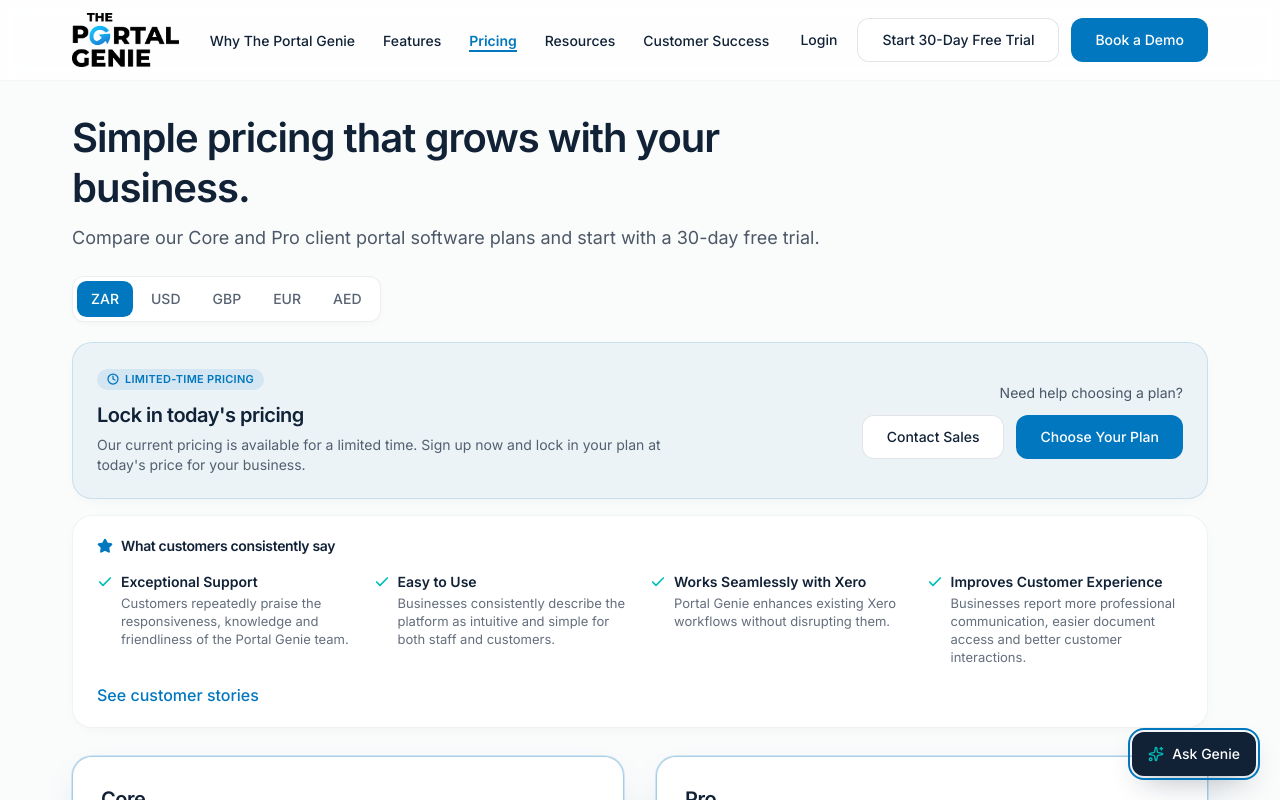
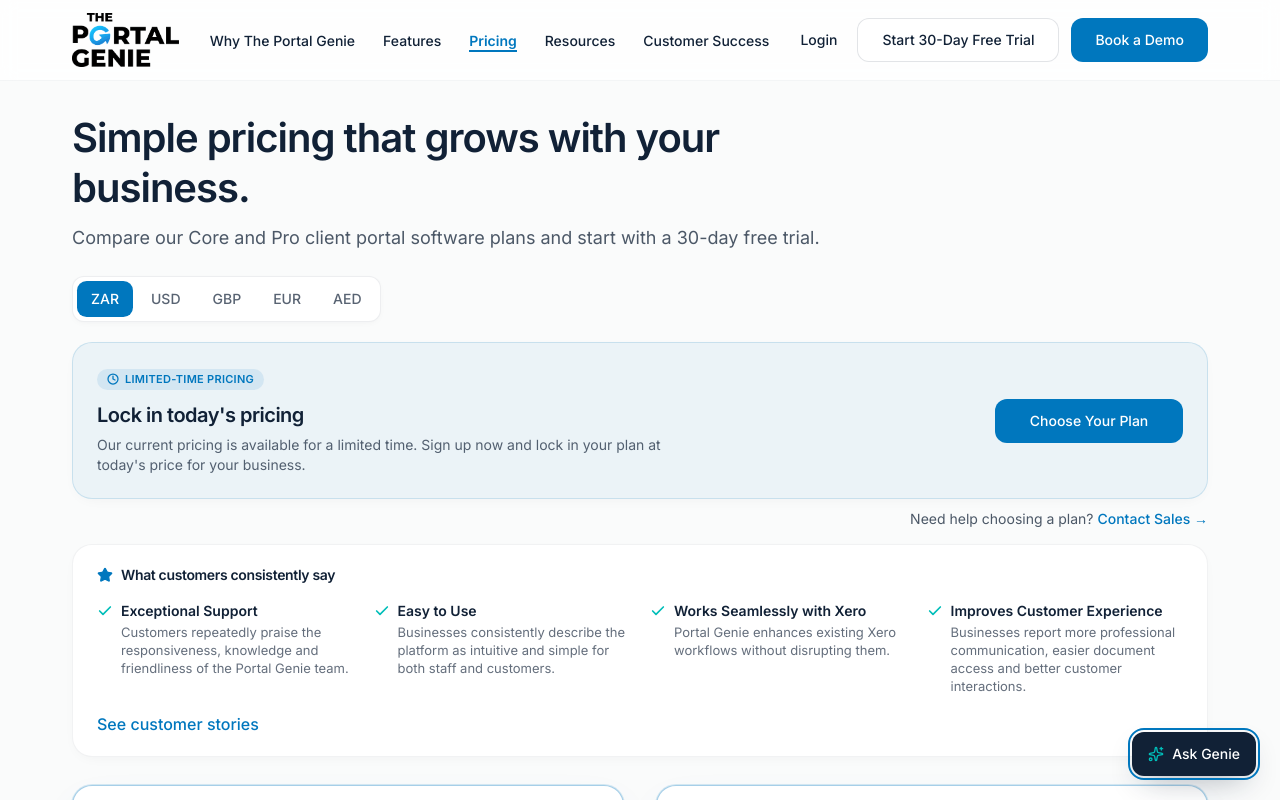
Before and after one commit to ThePortalGenie/portal-genie-site, a Next.js app: page /pricing in a window 1280 px wide. Shown: the top 800 px of the page. Built offline with nearby package versions, Linux system fonts and the light colour scheme.

Commit message:
Update Pricing - contact sales

```diff
--- a/components/pricing/PricingPromotionBanner.tsx
+++ b/components/pricing/PricingPromotionBanner.tsx
@@ -1,11 +1,18 @@
 "use client";
 
+import Link from "next/link";
 import { Clock } from "lucide-react";
 import { pricingPromotion } from "@/content/pricing";
-import { TrackedButtonLink } from "@/components/analytics/TrackedButtonLink";
+import { trackContactSalesClick } from "@/lib/analytics/track";
+
+const ctaButtonSizeClasses =
+  "inline-flex h-11 w-full shrink-0 items-center justify-center md:w-[11.75rem]";
 
 const primaryButtonClasses =
-  "inline-flex h-11 items-center justify-center rounded-button bg-portal-blue px-6 text-sm font-medium text-white transition-colors duration-200 hover:bg-portal-blue/90 focus-visible:outline focus-visible:outline-2 focus-visible:outline-offset-2 focus-visible:outline-portal-blue";
+  "rounded-button bg-portal-blue px-6 text-sm font-medium text-white transition-colors duration-200 hover:bg-portal-blue/90 focus-visible:outline focus-visible:outline-2 focus-visible:outline-offset-2 focus-visible:outline-portal-blue";
+
+const contactSalesLinkClass =
+  "font-medium text-portal-blue transition-colors duration-200 hover:text-portal-blue/80 focus-visible:outline focus-visible:outline-2 focus-visible:outline-offset-2 focus-visible:outline-portal-blue";
 
 export function PricingPromotionBanner() {
   if (!pricingPromotion.enabled) {
@@ -13,6 +20,7 @@
   }
 
   const targetId = pricingPromotion.targetId;
+  const contactSalesHref = pricingPromotion.secondarySalesCta.href;
 
   function scrollToPlans() {
     document.getElementById(targetId)?.scrollIntoView({
@@ -21,7 +29,15 @@
     });
   }
 
+  function handleContactSalesClick() {
+    trackContactSalesClick({
+      ctaLocation: "promotion_banner",
+      linkUrl: contactSalesHref,
+    });
+  }
+
   return (
+    <div className="flex flex-col">
       <aside
         className="rounded-card border border-portal-blue/15 bg-portal-blue/[0.06] px-5 py-5 shadow-[0_4px_16px_-8px_rgba(17,33,54,0.08)] md:px-6 md:py-6"
         aria-labelledby="pricing-promotion-heading"
@@ -48,29 +64,26 @@
             </p>
           </div>
 
-        <div className="flex w-full flex-col items-center gap-3 md:w-auto md:shrink-0 md:items-end">
-          <p className="text-sm text-portal-navy/75">
-            {pricingPromotion.secondarySalesHeading}
-          </p>
-          <div className="flex w-full flex-col gap-3 sm:flex-row sm:items-center md:justify-end">
-            <TrackedButtonLink
-              href={pricingPromotion.secondarySalesCta.href}
-              variant="secondary"
-              className="w-full sm:w-auto"
-              track={{ type: "contact_sales", ctaLocation: "promotion_banner" }}
-            >
-              {pricingPromotion.secondarySalesCta.label}
-            </TrackedButtonLink>
           <button
             type="button"
             onClick={scrollToPlans}
-              className={`${primaryButtonClasses} w-full shrink-0 sm:w-auto`}
+            className={`${ctaButtonSizeClasses} ${primaryButtonClasses}`}
           >
             {pricingPromotion.ctaLabel}
           </button>
         </div>
+      </aside>
+
+      <p className="mt-2 text-center text-sm leading-snug text-portal-navy/75 md:mt-2.5 md:text-right">
+        {pricingPromotion.secondarySalesHeading}{" "}
+        <Link
+          href={contactSalesHref}
+          className={contactSalesLinkClass}
+          onClick={handleContactSalesClick}
+        >
+          {pricingPromotion.secondarySalesCta.label} →
+        </Link>
+      </p>
     </div>
-      </div>
-    </aside>
   );
 }
```
Also changed, not shown: content/footer.ts (line endings or trailing spaces). Lines whose indentation alone changed are shown as unchanged.
